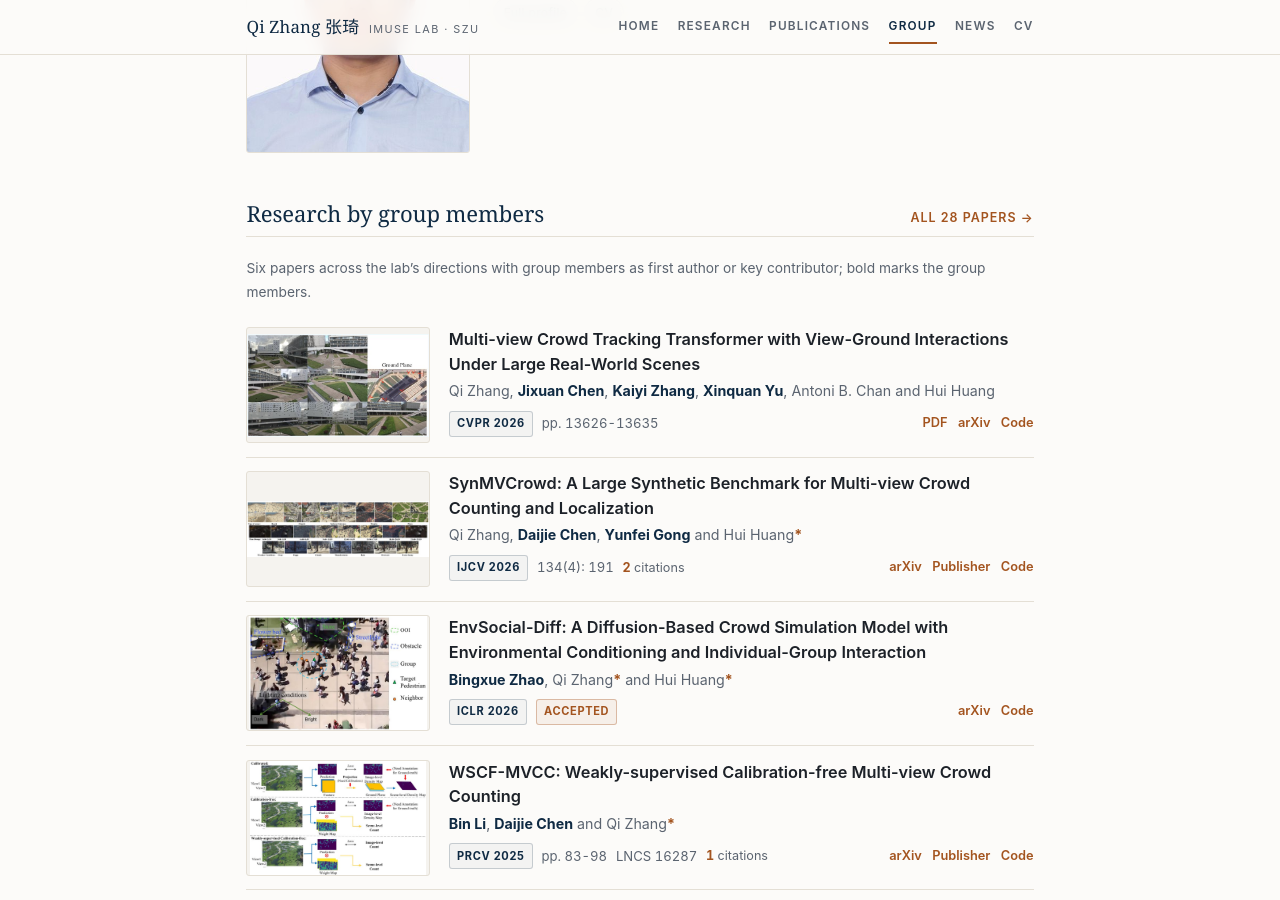
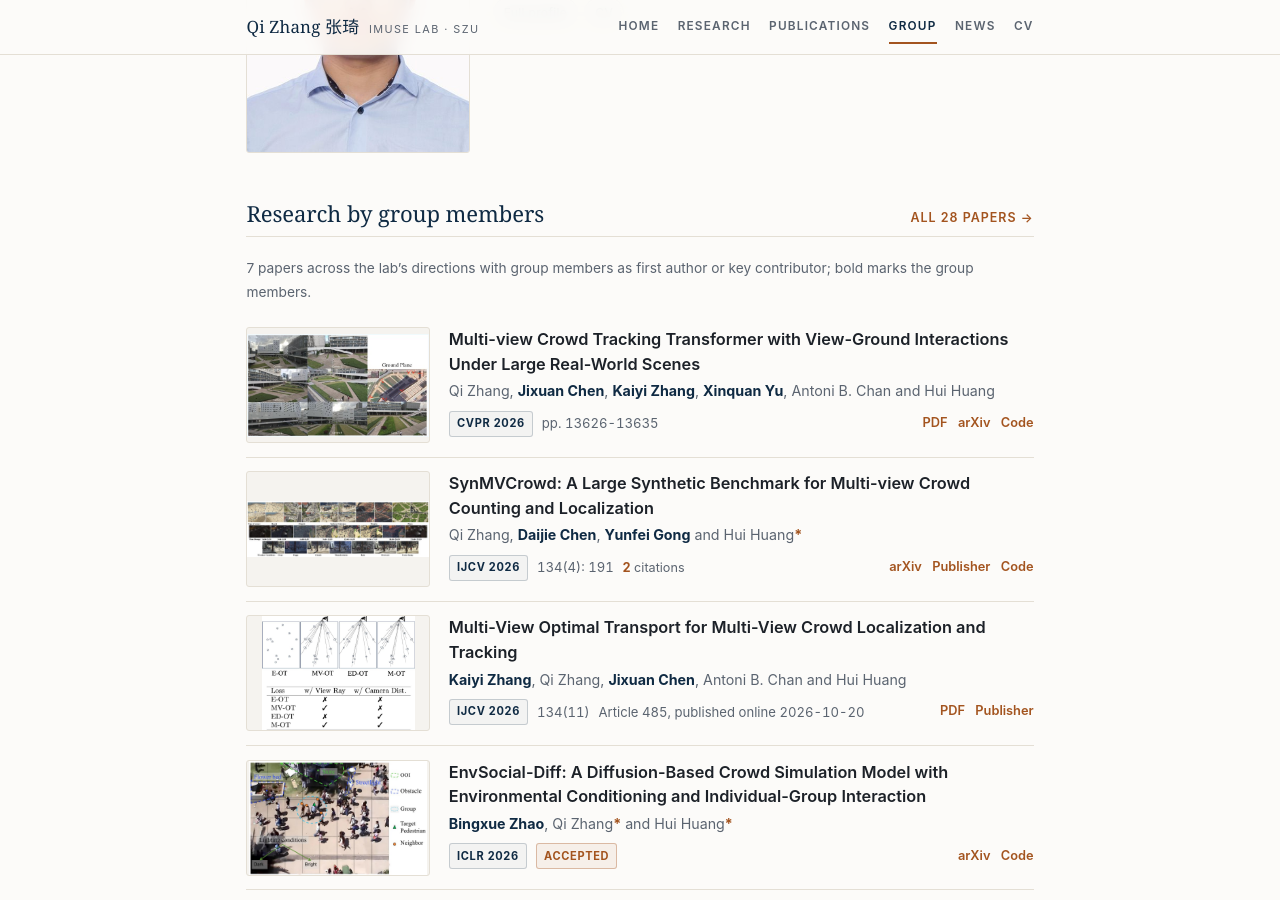
Before and after one commit to zqyq/zqyq.github.io, a Jekyll site: the page built from group/index.html, in a window 1280 px wide and 900 px high, scrolled down 1222 px. Built offline with Jekyll 4.4.1, drawn with Linux system fonts in a browser that asks for light colours.

Commit message:
Put the new IJCV tracking paper on the group and research pages
Kaiyi Zhang's journal extension of the ECCV'24 localization work is group
output on the crowd line, so it earns a group pick and a crowd anchor. The
group page lead-in now counts the picks instead of saying "Six" by hand, so
adding a paper there cannot leave the sentence stale.

```diff
--- a/_data/publications.yml
+++ b/_data/publications.yml
@@ -81,6 +81,8 @@ papers:
       doi: "https://link.springer.com/article/10.1007/s11263-026-03093-7"
       pdf: "https://link.springer.com/content/pdf/10.1007/s11263-026-03093-7.pdf"
     thumb: /assets/img/papers/mvot-tracking-ijcv26.jpg
+    group_pick: true
+    anchor: true
     topic: crowd
 
   - id: envsocial-diff-iclr26
--- a/group/index.html
+++ b/group/index.html
@@ -6,6 +6,7 @@ description: iMUSE Lab — intelligent multi-sensing research at Shenzhen Univer
 ---
 
 {%- assign papers = site.data.publications.papers -%}
+{%- assign group_papers = papers | where: "group_pick", true -%}
 {%- assign students = "" -%}
 {%- for m in site.data.members.phd -%}{%- assign students = students | append: m.name | append: "," -%}{%- endfor -%}
 {%- for m in site.data.members.master -%}{%- assign students = students | append: m.name | append: "," -%}{%- endfor -%}
@@ -56,8 +57,8 @@ description: iMUSE Lab — intelligent multi-sensing research at Shenzhen Univer
     <a class="section-more" href="/publications/">All {{ papers | size }} papers &rarr;</a>
   </div>
   <p class="small muted" style="margin-bottom:.6rem">
-    Six papers across the lab&rsquo;s directions with group members as first author or key contributor; bold marks
-    the group members.
+    {{ group_papers | size }} papers across the lab&rsquo;s directions with group members as first author or key
+    contributor; bold marks the group members.
   </p>
   {%- for p in papers %}
     {%- if p.group_pick %}{% include pub.html paper=p bold=students %}{% endif %}
```
